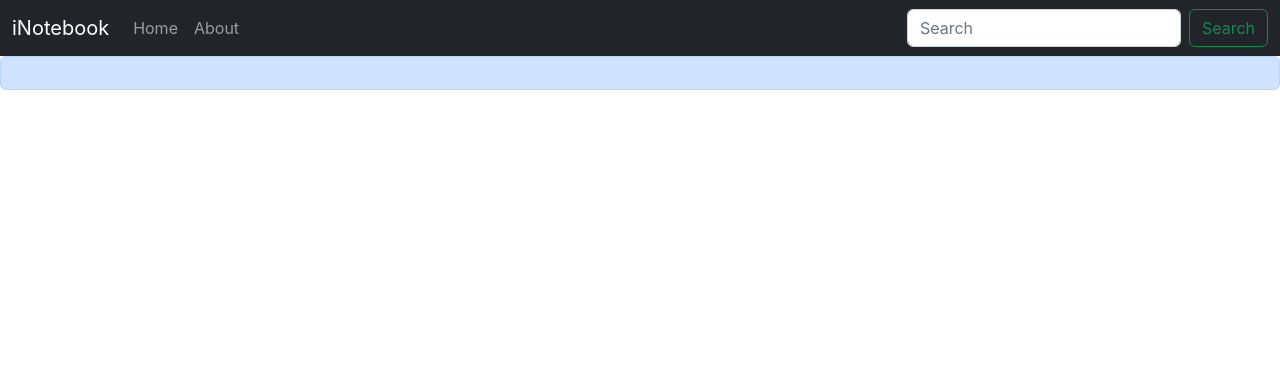
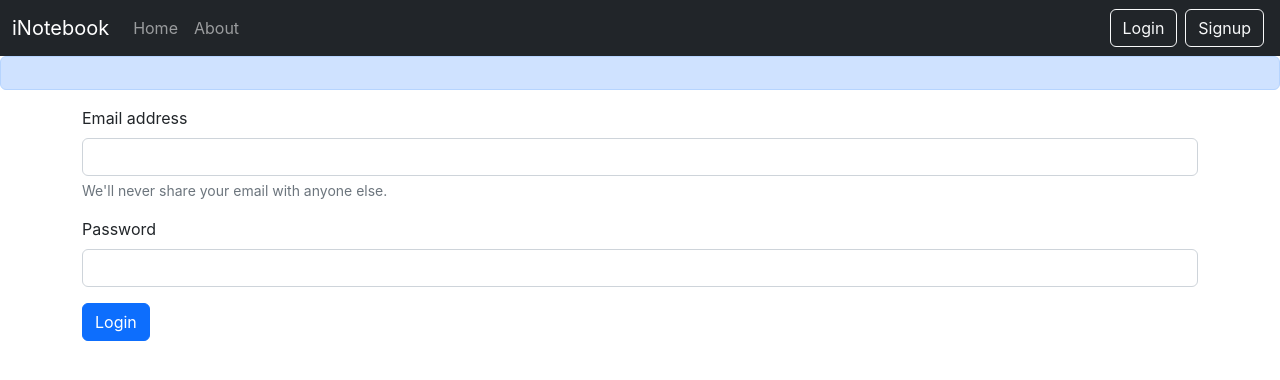
Before and after one commit to Kunal-Vijay/iNotebook, a React (Create React App) app: page /login in a window 1280 px wide. Shown: the top 380 px of the page. Built offline with nearby package versions, Linux system fonts and the light colour scheme.

Commit message:
added login page

```diff
--- a/src/App.js
+++ b/src/App.js
@@ -6,6 +6,8 @@
 } from "react-router-dom";
 import About from './pages/About';
 import Home from './pages/Home';
+import Login from './pages/Login';
+import Signup from './pages/Signup';
 import Navbar from "./components/Navbar";
 import NoteState from "./context/notes/noteState";
 import Alert from "./components/Alert";
@@ -20,6 +22,8 @@
           <Routes>
             <Route exact path="/" element={<Home />} />
             <Route path="/about" element={<About />} />
+            <Route path="/login" element={<Login />} />
+            <Route path="/signup" element={<Signup />} />
           </Routes>
         </Router>
       </NoteState>
--- a/src/components/Navbar.js
+++ b/src/components/Navbar.js
@@ -1,7 +1,5 @@
 import React from 'react'
 import { Link, useLocation } from 'react-router-dom'
-
-
 
 const Navbar = () => {
     let location = useLocation();
@@ -15,15 +13,15 @@
                 <div className="collapse navbar-collapse" id="navbarSupportedContent">
                     <ul className="navbar-nav me-auto mb-2 mb-lg-0">
                         <li className="nav-item">
-                            <Link className={`nav-link ${location.pathname==="/"?"active":""}`} aria-current="page" to="/">Home</Link>
+                            <Link className={`nav-link ${location.pathname === "/" ? "active" : ""}`} aria-current="page" to="/">Home</Link>
                         </li>
                         <li className="nav-item">
-                            <Link className={`nav-link ${location.pathname==="/about"?"active":""}`} to="/about">About</Link>
+                            <Link className={`nav-link ${location.pathname === "/about" ? "active" : ""}`} to="/about">About</Link>
                         </li>
                     </ul>
                     <form className="d-flex" role="search">
-                        <input className="form-control me-2" type="search" placeholder="Search" aria-label="Search" />
-                        <button className="btn btn-outline-success" type="submit">Search</button>
+                        <Link className="btn btn-outline-light mx-1" to="/login" role="button">Login</Link>
+                        <Link className="btn btn-outline-light mx-1" to="/signup" role="button">Signup</Link>
                     </form>
                 </div>
             </div>
--- /dev/null
+++ b/src/pages/Login.js
@@ -0,0 +1,51 @@
+import React from 'react'
+import { useState } from 'react';
+import { useNavigate } from 'react-router-dom';
+
+export default function Login() {
+    const [login, setLogin] = useState({ email: "", password: "" });
+    const navigate = useNavigate();
+    const host = "http://localhost:5000";
+
+    const handleClick = async (e) => {
+        e.preventDefault();
+
+        // API call
+        const response = await fetch(`${host}/api/auth/login`, {
+            method: 'POST',
+            headers: {
+                'Content-Type': 'application/json',
+            },
+            body: JSON.stringify({ email: login.email, password: login.password })
+        });
+        const json = await response.json();
+        if(json.success){
+            //Save auth token and redirect
+            localStorage.setItem('token',json.authToken)
+            navigate("/", { replace: true });
+        }else{
+            alert("Warning : Invalid credentials")
+        }
+    }
+
+    const onChange = (e) => {
+        setLogin({ ...login, [e.target.name]: e.target.value })
+    }
+    return (
+        <div className='container '>
+            <form>
+                <div className="mb-3">
+                    <label htmlFor="email" className="form-label">Email address</label>
+                    <input type="email" className="form-control" id="email" name='email' value={login.email} aria-describedby="emailHelp" onChange={onChange} />
+                    <div id="emailHelp" className="form-text">We'll never share your email with anyone else.</div>
+                </div>
+                <div className="mb-3">
+                    <label htmlFor="password" className="form-label">Password</label>
+                    <input type="password" className="form-control" id="password" name='password' value={login.password} onChange={onChange} />
+                </div>
+                <button type="button" className="btn btn-primary" onClick={handleClick}>Login</button>
+            </form>
+
+        </div>
+    )
+}
```
Also changed, not shown: 1 other file (tests, documents, lock files or other folders).
